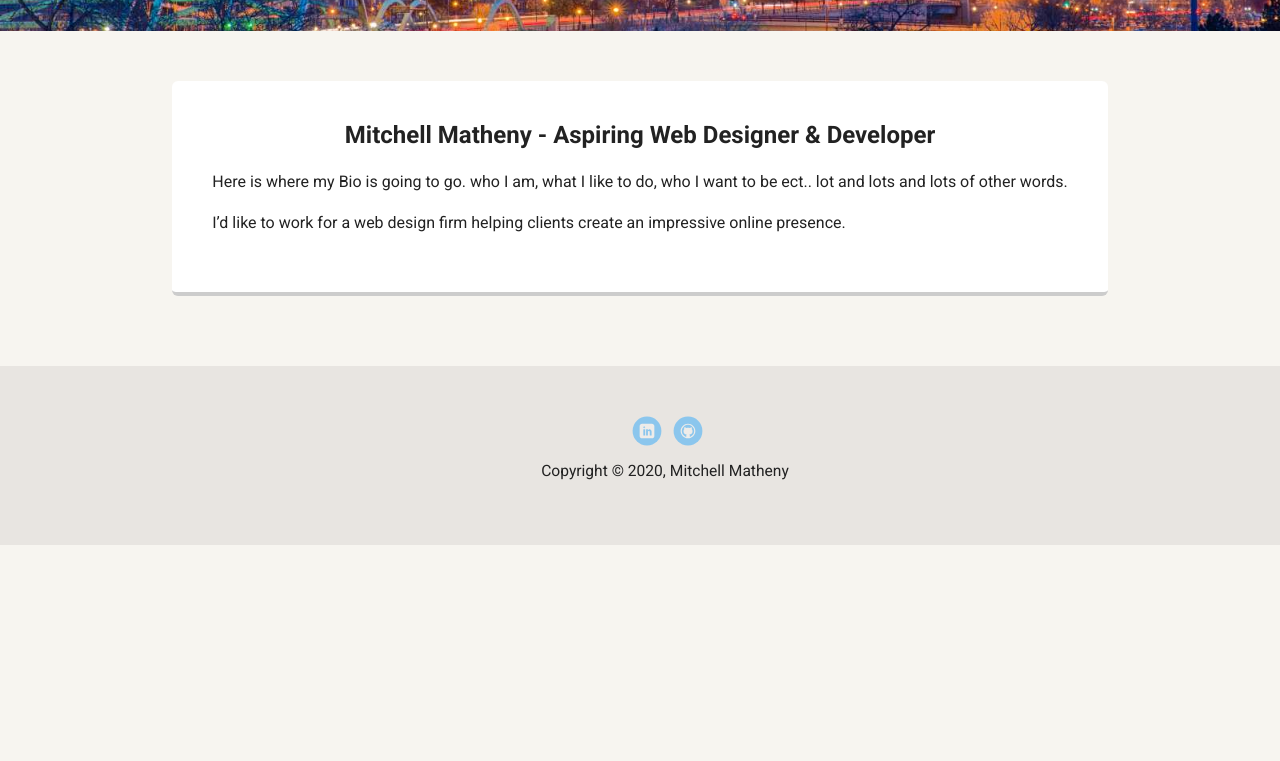
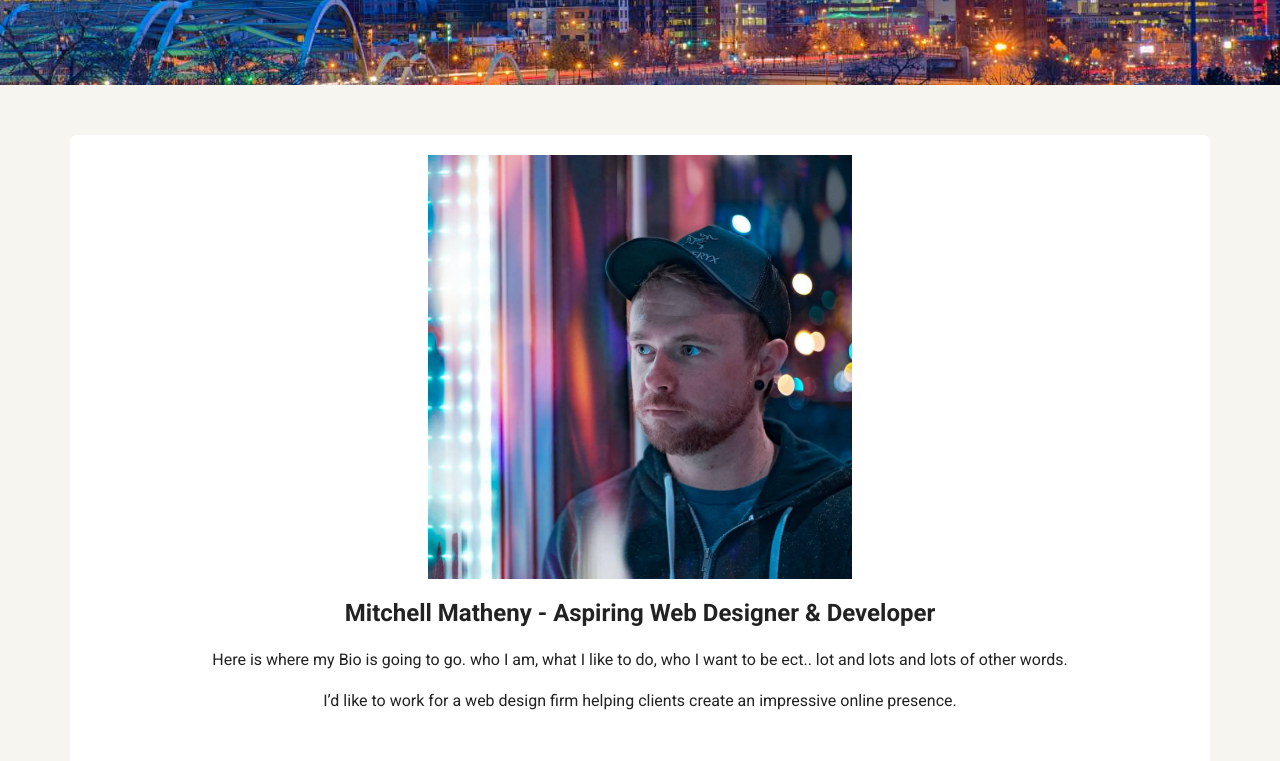
Before and after one commit to MitchDev-1/techdegree-project-1, a plain HTML site: page about.html in a window 1280 px wide. Shown: the part 439-1200 px from the top of the page. Before the commit the page ends 1024 px from the top, so only its background shows below. Drawn offline with Linux system fonts and the light colour scheme; a web font is replaced by a local one.

Commit message:
Finished Project

```diff
--- a/about.html
+++ b/about.html
@@ -8,14 +8,14 @@
   <link href="https://fonts.googleapis.com/css?family=Muli%7CRoboto:400,300,500,700,900" rel="stylesheet"></head>
   <body>
 
-    <div class="main-nav">
+    <nav class="main-nav">
         <ul class="nav">
           <li class="name">Mitchell Matheny</li>
           <li><a href="index.html">Home</a></li>
           <li><a href="experience.html">Experience</a></li>
           <li><a href="#">About</a></li>
         </ul>
-    </div>
+    </nav>
 
     <header>
       <img src="images/headshot_me.jpg" alt="My headshot" class="profile-image">
@@ -25,7 +25,8 @@
 
     <main class="flex">
       <div class="card-about">
-        <h2><center>Mitchell Matheny - Aspiring Web Designer &amp; Developer</center></h2>
+        <img src="images/me.jpg" alt = "decent photo of me." class = "about-image">
+        <h2 class = about_me>Mitchell Matheny - Aspiring Web Designer &amp; Developer</h2>
         <p>Here is where my Bio is going to go. who I am, what I like to do, who I want to be ect.. lot and lots and lots of other words. </p>
         <p>I’d like to work for a web design firm helping clients create an impressive online presence.</p>
       </div>
@@ -34,7 +35,7 @@
     </main>
     <footer>
       <ul>
-        <li><a href="https://www.linkedin.com/in/mitchell-matheny-bb6b30114/ "target="_blank" class="social linkedin">LinkedIn</a></li>
+        <li><a href="https://www.linkedin.com/in/mitchell-matheny-bb6b30114/" target="_blank" class="social linkedin">LinkedIn</a></li>
         <li><a href="https://github.com/MitchDev-1" target="_blank" class="social github">Github</a></li>
       </ul>
       <p class="copyright">Copyright &copy; 2020, Mitchell Matheny</p>
--- a/styles.css
+++ b/styles.css
@@ -28,7 +28,7 @@ a:hover {
   background: whitesmoke;
   min-height: 30px;
   padding: 10px;
-  position: fixed;
+  position: relative;
   text-align: center;
 }
 .nav {
@@ -127,9 +127,8 @@ footer {
   width: 100%;
   min-height: 30px;
   padding: 50px 0 50px 50px;
-  margin-top: -100;
+  margin-top: -100px;
   margin-bottom: 0;
-  position: relative;
   background-color: #29263113;
 
 }
@@ -184,9 +183,20 @@ a.social:hover {
   border-bottom: 4px solid #ccc;
   border-radius: 6px;
   transition: all .5s;
+  text-align: center;
 }
 
+.about_me {
+  text-align: center;
+}
 
+.about-image{
+  display: block;
+  margin-left: auto;
+  margin-right: auto;
+  width: 40%;
+
+}
 /* Styles for larger screens */
 @media screen and (min-width: 720px) {
 
@@ -220,7 +230,7 @@ a.social:hover {
   footer {
     font-size: 1.3em;
     max-width: 3200px;
-    margin: 40px auto;
+    margin: 0px auto;
   }
 
 }
```
Also changed, not shown: experience.html (+6 -6 lines), index.html (+3 -3 lines), images/me.jpg (added).
